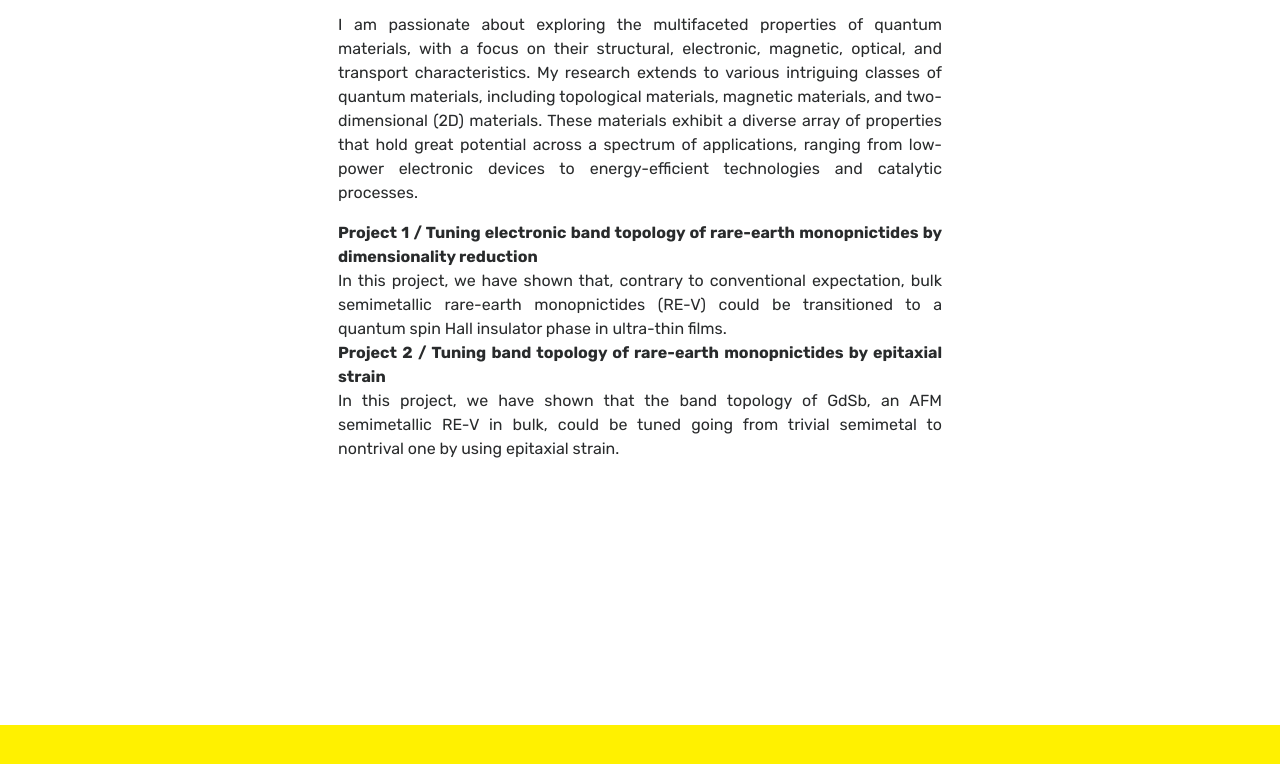
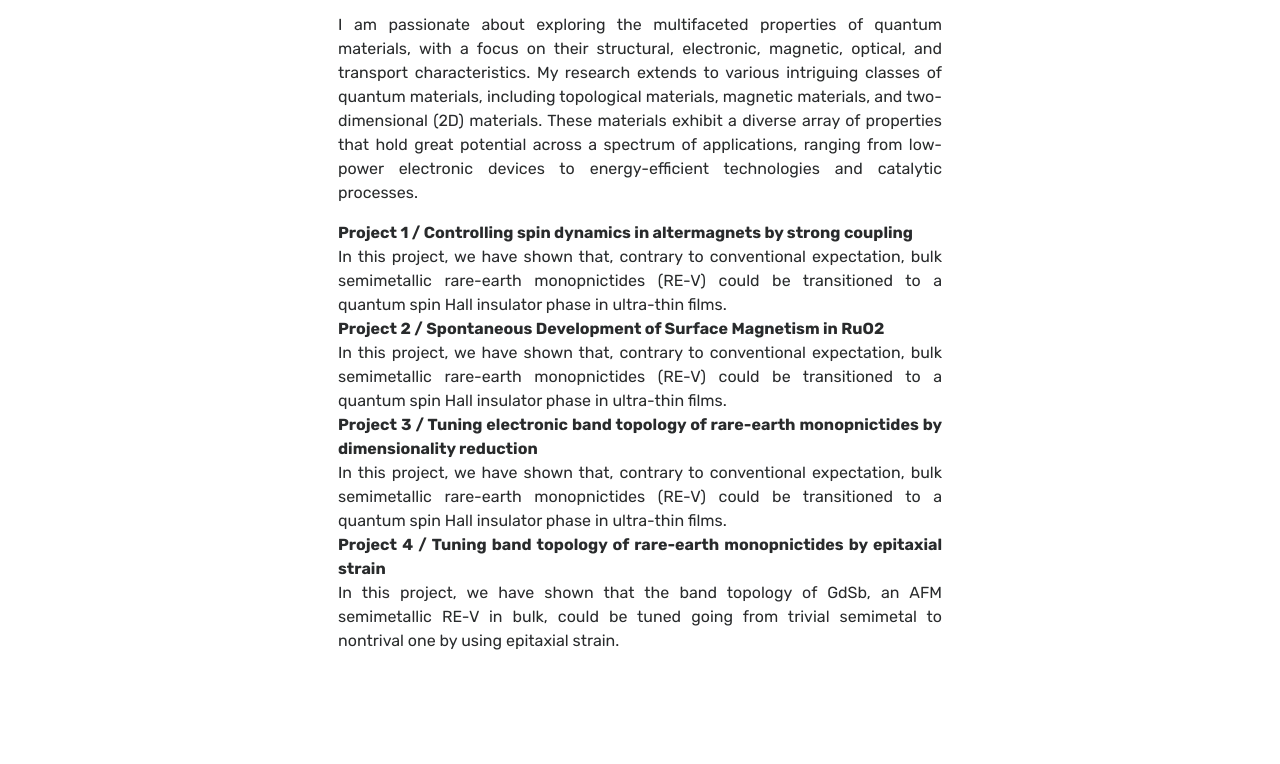
Before and after one commit to daiqho/daiqho.github.io, a plain HTML site: page research.html in a window 1280 px wide. Shown: the part 518-1282 px from the top of the page. Drawn offline with nearby package versions, Linux system fonts and the light colour scheme; a script that the page names is missing.

Commit message:
Update research.html

```diff
--- a/research.html
+++ b/research.html
@@ -151,9 +151,13 @@
         These materials exhibit a diverse array of properties that hold great potential across a spectrum of applications, ranging from low-power electronic devices to energy-efficient technologies and catalytic processes.
         <p>
         </p>
-            <strong> Project 1 / Tuning electronic band topology of rare-earth monopnictides by dimensionality reduction </strong> <br>
+            <strong> Project 1 / Controlling spin dynamics in altermagnets by strong coupling </strong> <br>
             In this project, we have shown that, contrary to conventional expectation, bulk semimetallic rare-earth monopnictides (RE-V) could be transitioned to a quantum spin Hall insulator phase in ultra-thin films.<br>
-            <strong> Project 2 / Tuning band topology of rare-earth monopnictides by epitaxial strain </strong><br>
+            <strong> Project 2 / Spontaneous Development of Surface Magnetism in RuO2 </strong> <br>
+            In this project, we have shown that, contrary to conventional expectation, bulk semimetallic rare-earth monopnictides (RE-V) could be transitioned to a quantum spin Hall insulator phase in ultra-thin films.<br>
+            <strong> Project 3 / Tuning electronic band topology of rare-earth monopnictides by dimensionality reduction </strong> <br>
+            In this project, we have shown that, contrary to conventional expectation, bulk semimetallic rare-earth monopnictides (RE-V) could be transitioned to a quantum spin Hall insulator phase in ultra-thin films.<br>
+            <strong> Project 4 / Tuning band topology of rare-earth monopnictides by epitaxial strain </strong><br>
             In this project, we have shown that the band topology of GdSb, an AFM semimetallic RE-V in bulk, could be tuned going from trivial semimetal to nontrival one by using epitaxial strain.
         </p>
 
```
